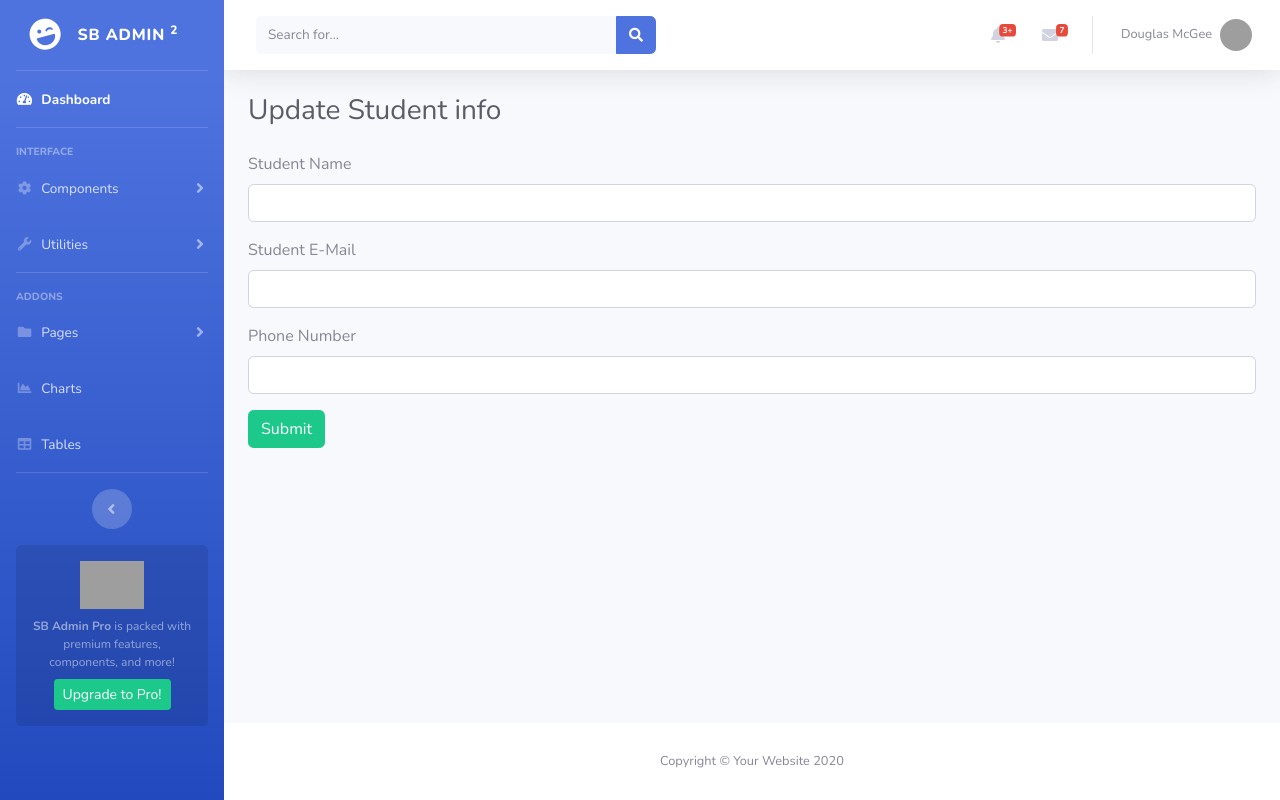
After one commit to MahinShahriarEfaz/Uni_Student_Management, a PHP site: page /update_student.php in a window 1280 px wide. The commit adds this page. Run offline with PHP 8.4, Linux system fonts and the light colour scheme; some libraries are stand-ins or nearby versions; grey boxes are pictures that could not be loaded.

Commit message:
Update_student added but not finished

```diff
--- a/students.php
+++ b/students.php
@@ -49,6 +49,7 @@
                                             <th>ID</th>
                                             <th>Email</th>
                                             <th>Phone Number</th>
+                                            <th>Edit</th>
 
                                         </tr>
                                     </thead>
@@ -86,6 +87,8 @@
                                       <td><?php echo $student_id ?></td>
                                       <td><?php echo $student_email ?></td>
                                       <td><?php echo $student_phone ?></td>
+                                      <td><a href="update_student.php?edit=<?php echo $student_id ?>" class="btn btn-success">Edit<td>
+
 
                                      </tr>
 
@@ -97,6 +100,7 @@
 
 
                                 <td><a href="delete_students.php" class="btn btn-danger"> Click to DELETE<td>
+
                                     <tr>
                                     </table>
                                 </div>
--- /dev/null
+++ b/update_student.php
@@ -0,0 +1,184 @@
+
+<?php require_once("inc/top.php");?>
+
+</head>
+
+<body id="page-top">
+
+    <!-- Page Wrapper -->
+    <div id="wrapper">
+
+        <!-- Sidebar -->
+
+		<?php require_once('inc/sidebar.php');?>
+
+        <!-- End of Sidebar -->
+
+        <!-- Content Wrapper -->
+        <div id="content-wrapper" class="d-flex flex-column">
+
+            <!-- Main Content -->
+            <div id="content">
+
+                <!-- Topbar -->
+
+
+                <?php require_once('inc/topbar.php');?>
+
+
+                <!-- End of Topbar -->
+
+                <!-- Begin Page Content -->
+                <div class="container-fluid">
+
+                    <!-- Page Heading -->
+                    <h1 class="h3 mb-4 text-gray-800">Update Student info</h1>
+
+                    <?php
+
+                            require_once('inc/db_con.php');
+
+                            if (isset($GET['edit'])){
+
+                                $edit_id=$GET['edit'];
+
+                                $select_student="SELECT * FROM students WHERE student_id='$edit_id'";
+                                $run_selection= mysqli_query($conn,$select_student);
+                                $row_selection= mysqli_fetch_array($run_selection);
+
+
+                            }
+
+
+
+
+
+                            ?>
+
+
+                    <div class="row">
+                        <div class="col">
+                            <form action="" method="post">
+                               <div class="form-group">
+
+                                    <label>Student Name</label>
+                                    <input type="text" name="student_name" class="form-control"/>
+
+                               </div>
+
+                               <div class="form-group">
+
+                                    <label>Student E-Mail</label>
+                                    <input type="email" name="student_email" class="form-control"/>
+
+                               </div>
+
+                               <div class="form-group">
+
+                                    <label>Phone Number</label>
+                                    <input type="text" name="student_phone" class="form-control"/>
+
+                               </div>
+
+                               <div class="form-group">
+
+                                    <input type="submit" name="insert-btn" class="btn btn-success"/>
+
+                               </div>
+
+                            </form>
+
+                            <?php
+
+                            require_once('inc/db_con.php');
+
+                             if (isset($_POST['insert-btn'])){
+
+                                 $student_name = $_POST['student_name'];
+                                 $student_email = $_POST['student_email'];
+                                 $student_phone = $_POST['student_phone'];
+
+                            if(empty($student_name) || empty($student_email) || empty($student_phone)){
+
+                                echo "Fields cannot be empty";
+                            }else{
+
+                             $insert_student = "INSERT INTO students(student_name,student_email,student_phone) VALUES ('$student_name','$student_email','$student_phone')";
+
+                             $run_student= mysqli_query($conn,$insert_student);
+
+                             if($run_student == true){
+
+                                 echo "Data inserted";
+                             } else{
+
+                                 echo 'Try again';
+                             }
+
+
+
+                             }
+                            }
+
+                            // if (mysqli_connect_errno()){
+                            //      echo "fail";
+
+
+                            //  }else{
+
+                            //      echo "success";
+                            //  }
+
+                            ?>
+
+                        </div>
+                    </div>
+
+                </div>
+                <!-- /.container-fluid -->
+
+            </div>
+            <!-- End of Main Content -->
+
+            <!-- Footer -->
+            <footer class="sticky-footer bg-white">
+                <div class="container my-auto">
+                    <div class="copyright text-center my-auto">
+                        <span>Copyright &copy; Your Website 2020</span>
+                    </div>
+                </div>
+            </footer>
+            <!-- End of Footer -->
+
+        </div>
+        <!-- End of Content Wrapper -->
+
+    </div>
+    <!-- End of Page Wrapper -->
+
+    <!-- Scroll to Top Button-->
+    <a class="scroll-to-top rounded" href="#page-top">
+        <i class="fas fa-angle-up"></i>
+    </a>
+
+    <!-- Logout Modal-->
+    <div class="modal fade" id="logoutModal" tabindex="-1" role="dialog" aria-labelledby="exampleModalLabel"
+        aria-hidden="true">
+        <div class="modal-dialog" role="document">
+            <div class="modal-content">
+                <div class="modal-header">
+                    <h5 class="modal-title" id="exampleModalLabel">Ready to Leave?</h5>
+                    <button class="close" type="button" data-dismiss="modal" aria-label="Close">
+                        <span aria-hidden="true">×</span>
+                    </button>
+                </div>
+                <div class="modal-body">Select "Logout" below if you are ready to end your current session.</div>
+                <div class="modal-footer">
+                    <button class="btn btn-secondary" type="button" data-dismiss="modal">Cancel</button>
+                    <a class="btn btn-primary" href="login.html">Logout</a>
+                </div>
+            </div>
+        </div>
+    </div>
+
+<?php require_once("inc/footer.php");?>
```
